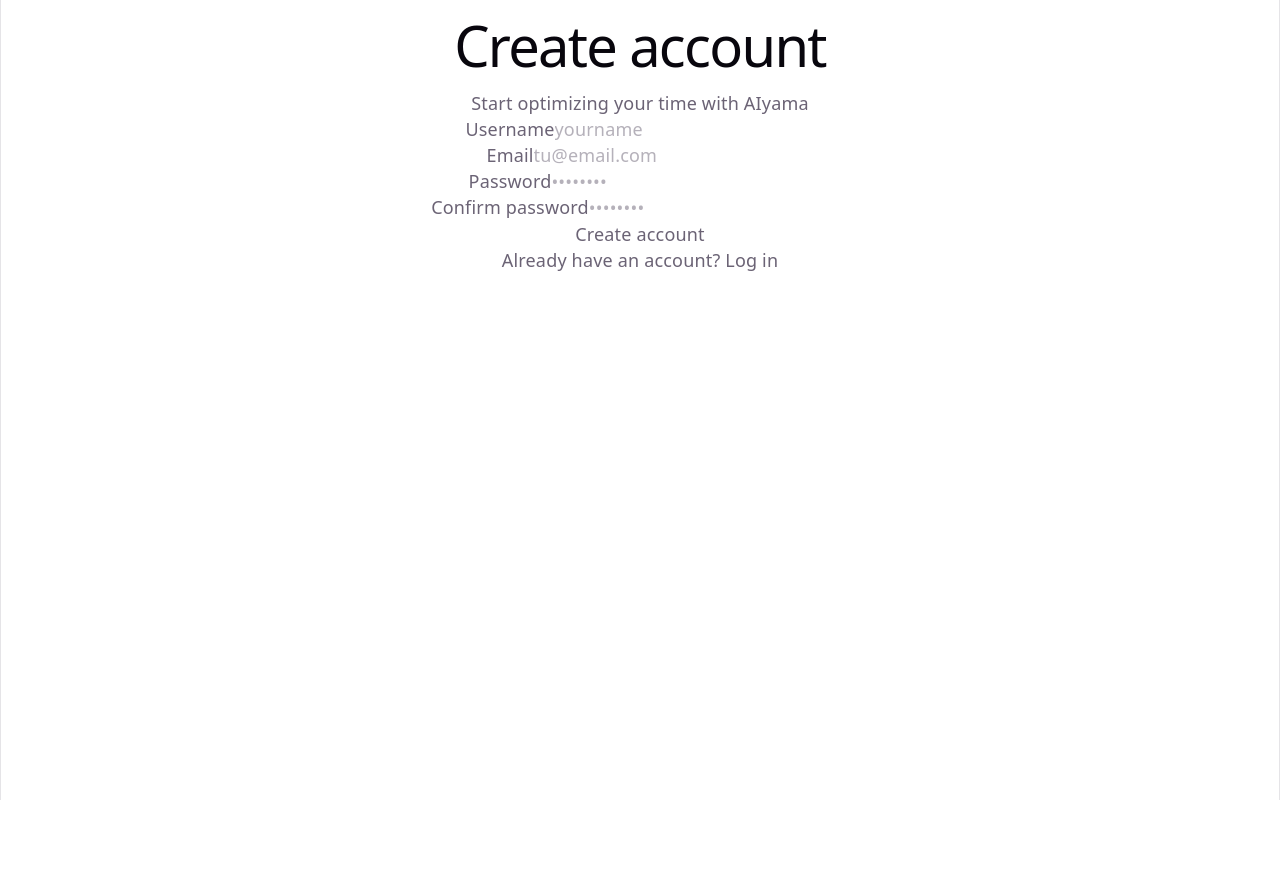
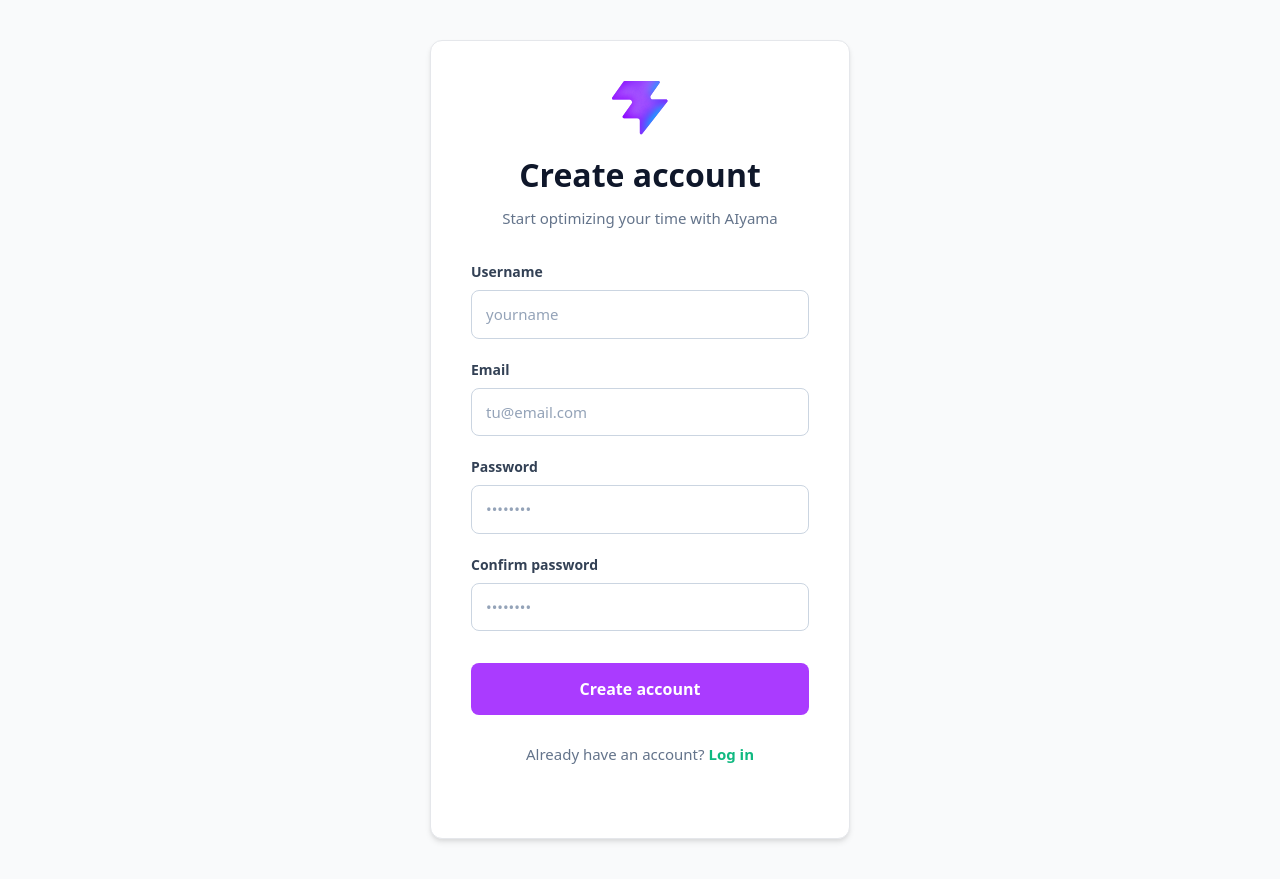
Before and after one commit to isw2-unileon/AIYama, a React (Vite) app in the folder frontend/: page /register in a window 1280 px wide. Before the commit the page ends 800 px from the top, so only its background shows below. Built offline with nearby package versions, Linux system fonts and the light colour scheme; no server answers.

Commit message:
feat(frontend): General UI/UX improvements and Onboarding enhancements
- Fix block duplication by cleaning up previous entries before saving in backend.

- Add 'Everyday' option and automatic sleep block generation for the calendar.

```diff
--- a/frontend/src/App.tsx
+++ b/frontend/src/App.tsx
@@ -1,8 +1,8 @@
 import { BrowserRouter, Routes, Route, Navigate } from 'react-router-dom';
 import { LoginPage } from './pages/LoginPage';
 import { RegisterPage } from './pages/RegisterPage';
+import { DashboardPage } from './pages/DashboardPage';
 import { OnboardingPage } from './pages/OnboardingPage';
-import { DashboardPage } from './pages/DashboardPage';
 
 function App() {
   return (
--- a/frontend/src/components/auth/LoginForm.tsx
+++ b/frontend/src/components/auth/LoginForm.tsx
@@ -23,7 +23,7 @@
     };
 
     return (
-        <form onSubmit={handleSubmit} className="auth-form">
+        <form onSubmit={handleSubmit} className="auth-form" autoComplete="off">
             <div className="form-group">
                 <label htmlFor="email">Email</label>
                 <input
@@ -34,9 +34,9 @@
                     onChange={handleChange}
                     placeholder="tu@email.com"
                     required
+                    autoComplete="off"
                 />
             </div>
-
             <div className="form-group">
                 <label htmlFor="password">Password</label>
                 <input
@@ -47,11 +47,10 @@
                     onChange={handleChange}
                     placeholder="••••••••"
                     required
+                    autoComplete="new-password"
                 />
             </div>
-
             {error && <p className="error-message">{error}</p>}
-
             <button type="submit" disabled={isLoading}>
                 {isLoading ? 'Logging in...' : 'Log in'}
             </button>
--- a/frontend/src/components/auth/RegisterForm.tsx
+++ b/frontend/src/components/auth/RegisterForm.tsx
@@ -14,7 +14,6 @@
         password: '',
         confirmPassword: '',
     });
-
     const [validationError, setValidationError] = useState<string | null>(null);
 
     const handleChange = (e: React.ChangeEvent<HTMLInputElement>) => {
@@ -30,12 +29,10 @@
             setValidationError('Please enter a valid email address.');
             return;
         }
-
         if (formData.password.length < 8) {
             setValidationError('Password must be at least 8 characters.');
             return;
         }
-
         if (formData.password !== formData.confirmPassword) {
             setValidationError('Passwords do not match.');
             return;
@@ -45,7 +42,7 @@
     };
 
     return (
-        <form onSubmit={handleSubmit} className="auth-form">
+        <form onSubmit={handleSubmit} className="auth-form" autoComplete="off">
             <div className="form-group">
                 <label htmlFor="username">Username</label>
                 <input
@@ -56,9 +53,9 @@
                     onChange={handleChange}
                     placeholder="yourname"
                     required
+                    autoComplete="off"
                 />
             </div>
-
             <div className="form-group">
                 <label htmlFor="email">Email</label>
                 <input
@@ -69,9 +66,9 @@
                     onChange={handleChange}
                     placeholder="tu@email.com"
                     required
+                    autoComplete="off"
                 />
             </div>
-
             <div className="form-group">
                 <label htmlFor="password">Password</label>
                 <input
@@ -82,9 +79,9 @@
                     onChange={handleChange}
                     placeholder="••••••••"
                     required
+                    autoComplete="new-password"
                 />
             </div>
-
             <div className="form-group">
                 <label htmlFor="confirmPassword">Confirm password</label>
                 <input
@@ -95,12 +92,11 @@
                     onChange={handleChange}
                     placeholder="••••••••"
                     required
+                    autoComplete="new-password"
                 />
             </div>
-
             {validationError && <p className="error-message">{validationError}</p>}
             {error && <p className="error-message">{error}</p>}
-
             <button type="submit" disabled={isLoading}>
                 {isLoading ? 'Creating account...' : 'Create account'}
             </button>
--- a/frontend/src/index.css
+++ b/frontend/src/index.css
@@ -10,108 +10,166 @@
   --accent-bg: rgba(170, 59, 255, 0.1);
   --accent-border: rgba(170, 59, 255, 0.5);
   --social-bg: rgba(244, 243, 236, 0.5);
-  --shadow:
-    rgba(0, 0, 0, 0.1) 0 10px 15px -3px, rgba(0, 0, 0, 0.05) 0 4px 6px -2px;
-
+  --shadow: rgba(0, 0, 0, 0.1) 0 10px 15px -3px, rgba(0, 0, 0, 0.05) 0 4px 6px -2px;
   --sans: system-ui, 'Segoe UI', Roboto, sans-serif;
   --heading: system-ui, 'Segoe UI', Roboto, sans-serif;
   --mono: ui-monospace, Consolas, monospace;
-
-  font: 18px/145% var(--sans);
-  letter-spacing: 0.18px;
-  color-scheme: light dark;
-  color: var(--text);
-  background: var(--bg);
-  font-synthesis: none;
-  text-rendering: optimizeLegibility;
-  -webkit-font-smoothing: antialiased;
-  -moz-osx-font-smoothing: grayscale;
-
-  @media (max-width: 1024px) {
-    font-size: 16px;
-  }
-}
-
-@media (prefers-color-scheme: dark) {
-  :root {
-    --text: #9ca3af;
-    --text-h: #08060d;
-    --bg: #16171d;
-    --border: #2e303a;
-    --code-bg: #1f2028;
-    --accent: #c084fc;
-    --accent-bg: rgba(192, 132, 252, 0.15);
-    --accent-border: rgba(192, 132, 252, 0.5);
-    --social-bg: rgba(47, 48, 58, 0.5);
-    --shadow:
-      rgba(0, 0, 0, 0.4) 0 10px 15px -3px, rgba(0, 0, 0, 0.25) 0 4px 6px -2px;
-  }
-
-  #social .button-icon {
-    filter: invert(1) brightness(2);
-  }
-}
-
-#root {
-  width: 100%;
-  max-width: 100%;
-  margin: 0 auto;
-  text-align: center;
-  border-inline: 1px solid var(--border);
-  min-height: 100svh;
-  display: flex;
-  flex-direction: column;
-  box-sizing: border-box;
 }
 
 body {
   margin: 0;
+  font-family: var(--sans);
+  background-color: #f9fafb;
 }
 
-h1,
-h2 {
-  font-family: var(--heading);
-  font-weight: 500;
-  color: var(--text-h);
+.auth-page {
+  display: flex;
+  align-items: center;
+  justify-content: center;
+  min-height: 100vh;
+  background-color: #f9fafb;
+  padding: 40px 20px;
 }
 
-h1 {
-  font-size: 56px;
-  letter-spacing: -1.68px;
-  margin: 32px 0;
-
-  @media (max-width: 1024px) {
-    font-size: 36px;
-    margin: 20px 0;
-  }
+.auth-card {
+  background: #ffffff;
+  border: 1px solid #e5e7eb;
+  padding: 40px;
+  border-radius: 12px;
+  box-shadow: 0 4px 6px -1px rgba(0, 0, 0, 0.1), 0 2px 4px -1px rgba(0, 0, 0, 0.06);
+  max-width: 420px;
+  width: 100%;
+  text-align: center;
+  box-sizing: border-box;
 }
 
-h2 {
-  font-size: 24px;
-  line-height: 118%;
-  letter-spacing: -0.24px;
-  margin: 0 0 8px;
-
-  @media (max-width: 1024px) {
-    font-size: 20px;
-  }
+.auth-logo {
+  width: 56px;
+  height: auto;
+  margin: 0 auto 16px auto;
+  display: block;
 }
 
-p {
-  margin: 0;
+.auth-card h1 {
+  font-size: 32px;
+  margin: 0 0 8px 0;
+  color: #0f172a;
+  font-weight: 800;
 }
 
-code,
-.counter {
-  font-family: var(--mono);
-  display: inline-flex;
-  border-radius: 4px;
-  color: var(--text-h);
+.auth-card p {
+  color: #64748b;
+  margin: 0 0 32px 0;
+  font-size: 15px;
 }
 
-code {
+.auth-form {
+  display: flex;
+  flex-direction: column;
+  gap: 20px;
+  text-align: left;
+}
+
+.form-group {
+  display: flex;
+  flex-direction: column;
+  gap: 8px;
+}
+
+.form-group label {
+  font-size: 14px;
+  font-weight: 600;
+  color: #334155;
+}
+
+.form-group input {
+  padding: 12px 14px;
+  border: 1px solid #cbd5e1;
+  border-radius: 8px;
   font-size: 15px;
-  line-height: 135%;
-  padding: 4px 8px;
-  background: var(--code-bg);
+  background-color: #ffffff !important;
+  color: #0f172a !important;
+  width: 100%;
+  box-sizing: border-box;
+  transition: border-color 0.2s, box-shadow 0.2s;
 }
+
+.form-group input:-webkit-autofill,
+.form-group input:-webkit-autofill:hover,
+.form-group input:-webkit-autofill:focus,
+.form-group input:-webkit-autofill:active {
+  -webkit-box-shadow: 0 0 0 30px #ffffff inset !important;
+  -webkit-text-fill-color: #0f172a !important;
+  transition: background-color 5000s ease-in-out 0s;
+}
+
+.form-group input::placeholder {
+  color: #94a3b8;
+}
+
+.form-group input:focus {
+  outline: none;
+  border-color: #aa3bff;
+  box-shadow: 0 0 0 3px rgba(170, 59, 255, 0.2);
+}
+
+.auth-form button {
+  background: #aa3bff;
+  color: #ffffff;
+  border: none;
+  padding: 14px;
+  border-radius: 8px;
+  font-size: 16px;
+  font-weight: 600;
+  cursor: pointer;
+  margin-top: 12px;
+  width: 100%;
+  display: block;
+  transition: background-color 0.2s;
+}
+
+.auth-form button:hover {
+  background: #9b2cee;
+}
+
+.auth-form button:disabled {
+  background: #cbd5e1;
+  cursor: not-allowed;
+}
+
+.error-message {
+  color: #ef4444;
+  background-color: #fef2f2;
+  border: 1px solid #fca5a5;
+  padding: 10px;
+  border-radius: 6px;
+  font-size: 14px;
+  margin: 0;
+  text-align: center;
+}
+
+.success-message {
+  color: #10b981;
+  background-color: rgba(16, 185, 129, 0.1);
+  padding: 12px;
+  border-radius: 6px;
+  font-size: 14px;
+  text-align: center;
+  margin-bottom: 20px;
+}
+
+.auth-switch {
+  margin-top: 28px !important;
+  font-size: 14px;
+  color: #64748b;
+}
+
+.auth-switch a {
+  color: #10b981;
+  text-decoration: none;
+  font-weight: 600;
+}
+
+.auth-switch a:hover {
+  text-decoration: underline;
+}
--- a/frontend/src/pages/LoginPage.tsx
+++ b/frontend/src/pages/LoginPage.tsx
@@ -16,15 +16,23 @@
             const response = await loginUser(data);
             if (response.error) {
                 setError(response.error);
+                setIsLoading(false);
                 return;
             }
             if (response.token) {
                 localStorage.setItem('token', response.token);
+
+                const needsOnboarding = localStorage.getItem(`needsOnboarding_${data.email}`);
+
+                if (needsOnboarding === 'true') {
+                    localStorage.removeItem(`needsOnboarding_${data.email}`);
+                    navigate('/onboarding');
+                } else {
+                    navigate('/dashboard');
+                }
             }
-            navigate('/onboarding');
         } catch {
             setError('Something went wrong. Please try again.');
-        } finally {
             setIsLoading(false);
         }
     };
@@ -32,6 +40,7 @@
     return (
         <div className="auth-page">
             <div className="auth-card">
+                <img src="/favicon.svg" alt="AIyama Logo" className="auth-logo" />
                 <h1>Welcome back</h1>
                 <p>Log in to your AIyama account</p>
                 <LoginForm onSubmit={handleLogin} isLoading={isLoading} error={error} />
--- a/frontend/src/pages/RegisterPage.tsx
+++ b/frontend/src/pages/RegisterPage.tsx
@@ -17,8 +17,12 @@
             const response = await registerUser(data);
             if (response.error) {
                 setError(response.error);
+                setIsLoading(false);
                 return;
             }
+
+            localStorage.setItem(`needsOnboarding_${data.email}`, 'true');
+
             setSuccess(true);
             setTimeout(() => navigate('/login'), 2000);
         } catch {
@@ -31,9 +35,9 @@
     return (
         <div className="auth-page">
             <div className="auth-card">
+                <img src="/favicon.svg" alt="AIyama Logo" className="auth-logo" />
                 <h1>Create account</h1>
                 <p>Start optimizing your time with AIyama</p>
-
                 {success ? (
                     <p className="success-message">
                         Account created successfully! Redirecting to login...
--- a/frontend/vite.config.ts
+++ b/frontend/vite.config.ts
@@ -8,7 +8,8 @@
   server: {
     proxy: {
       '/api': {
-        target: 'http://localhost:8080',
+        //target: 'http://localhost:8080',
+        target: 'http://127.0.0.1:8080',
         changeOrigin: true,
       },
     },
```
Also changed, not shown: frontend/src/pages/DashboardPage.tsx (+60 -20 lines), frontend/src/pages/OnboardingPage.tsx (+167 -71 lines), 2 other files (tests, documents, lock files or other folders).
